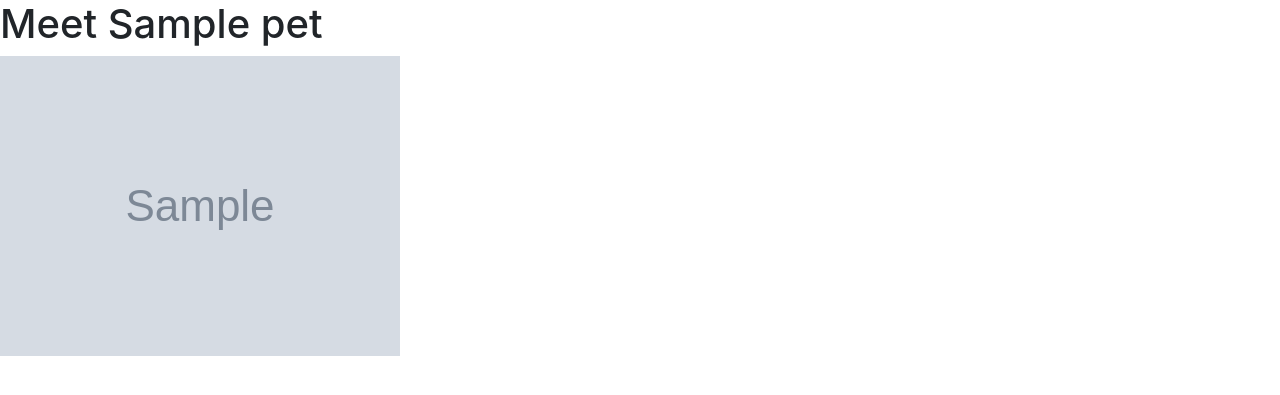
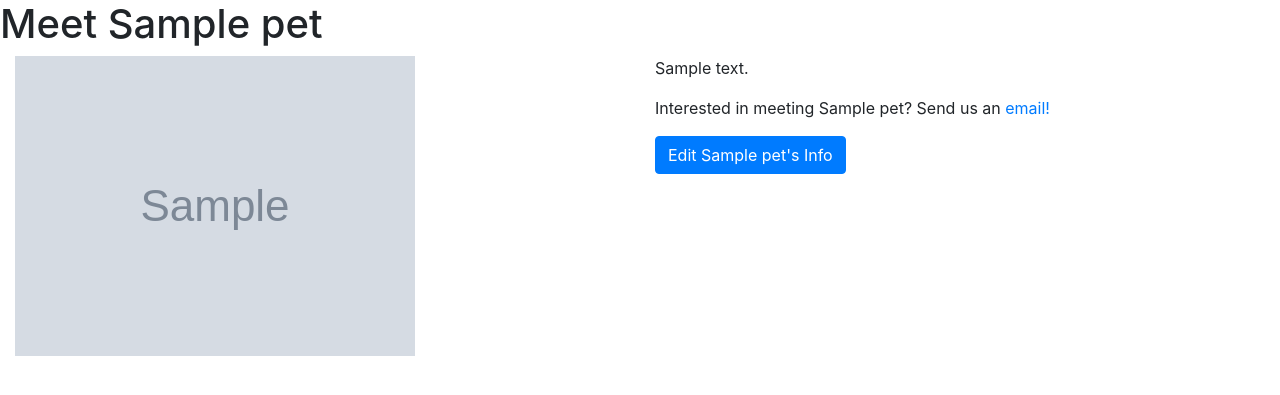
Before and after one commit to acmenes/adoption_db, a Flask app: page /pets/1 in a window 1280 px wide. Shown: the part 56-451 px from the top of the page. Run offline with Flask 2, Linux system fonts and the light colour scheme; tables that the repository leaves empty hold one stand-in row (values such as "Sample post"); grey boxes marked "Sample" are stand-in pictures; some libraries are stand-ins or nearby versions.

Commit message:
some updates

```diff
--- a/app.py
+++ b/app.py
@@ -32,6 +32,12 @@ def show_pet(pet_id):
 
     return render_template('pet.html', pet=pet)
 
+@app.route('/pets/<int:pet_id>/edit')
+def edit_pet(pet_id):
+
+    pet = Pet.query.get_or_404(pet_id)
+    return render_template('edit.html', pet=pet)
+
 @app.route('/add-pet', methods=["GET", "POST"])
 def add_pet():
     form = AddPetForm()
--- a/forms.py
+++ b/forms.py
@@ -11,3 +11,6 @@ class AddPetForm(FlaskForm):
     photo_url = StringField("Pet Photo (online link)", validators=[InputRequired(), URL()])
     age = IntegerField("Age", validators=[InputRequired()])
     notes = StringField("Pet Bio", validators=[Optional(), Optional()])
+
+class EditPetForm(FlaskForm):
+    '''Form for editing pet info'''
--- a/models.py
+++ b/models.py
@@ -28,7 +28,7 @@ class Pet(db.Model):
 
     # how would you handle available? as an bool?
 
-    available = db.Column(db.Boolean)
+    available = db.Column(db.Boolean, default=True)
 
 def connect_db(app):
     '''Connect the db to our app'''
--- a/seed.py
+++ b/seed.py
@@ -26,5 +26,8 @@ available=1)
 pet4 = Pet(name="Amelia", species="cat", photo_url ="https://cataas.com/cat/60b214cfee9e4c0017545639",
 age=10, notes="This purrfect creamsicle girl loves playing with her toys, eating SNAX and screaming incessantly. Her favorite time of day is 5AM which is her crazy time- she loves to zoom back and forth and sing operatic arias. Obsessed with birds, screaming. Also, she LOVES belly rubs!", available=0)
 
-db.session.add_all([pet1, pet2, pet3, pet4])
+pet5 = Pet(name="Screamy Ray Vaughan", species="cat", photo_url="https://images2.minutemediacdn.com/image/upload/c_crop,h_1193,w_2120,x_0,y_95/f_auto,q_auto,w_1100/v1554700180/shape/mentalfloss/539787-istock-164188559.jpg",
+age=3, notes="Wait a minute... that's not a cat!", available=1)
+
+db.session.add_all([pet1, pet2, pet3, pet4, pet5])
 db.session.commit()
--- a/templates/pet.html
+++ b/templates/pet.html
@@ -4,6 +4,23 @@
 
 <h1>Meet {{ pet.name }}</h1>
 
-<img src="{{ pet.photo_url }}"
+<div class="container-fluid">
+    <div class="row">
+        <div class="col">
+            <img src="{{ pet.photo_url }}">
+        </div>
+        <div class="col-6">
+            <p>
+                {{ pet.notes }}
+            </p>
+            <p>
+                Interested in meeting {{ pet.name }}? Send us an <a href="#">email!</a>
+            </p>
+            <a href="/pets/{{ pet.id }}/edit">
+                <button type ="button" class="btn btn-primary">Edit {{ pet.name }}'s Info</button>
+            </a>
+        </div>
+    </div>
+</div>
 
 {% endblock %}
--- a/templates/pets.html
+++ b/templates/pets.html
@@ -11,7 +11,7 @@
             <h5 class="card-title">{{ pet.name }} - {{pet.species }}</h5>
             <h6 class="card-title">Age:{{ pet.age }} Available: {{ pet.available }}</h6>
             <p class="card-text">{{ pet.notes }}</p>
-            <a href="#" class="btn btn-primary">Ask us about {{ pet.name }}!</a>
+            <a href="/pets/{{ pet.id }}" class="btn btn-primary">Learn more about {{ pet.name }}!</a>
           </div>
         </div>
       {% endfor %}
```
Also changed, not shown: templates/edit.html (added, +29 -0 lines).
